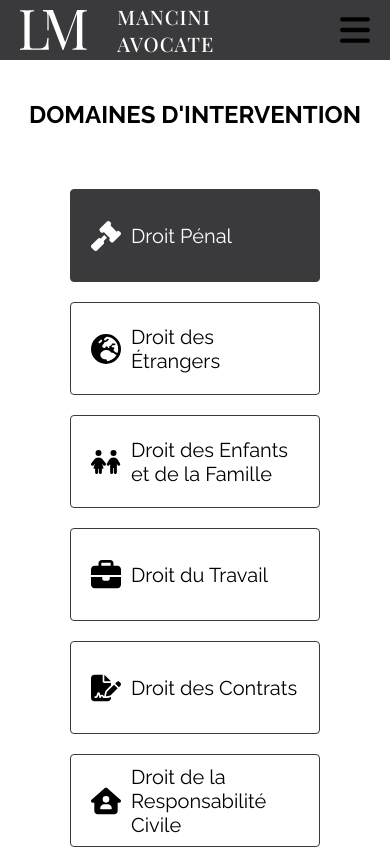
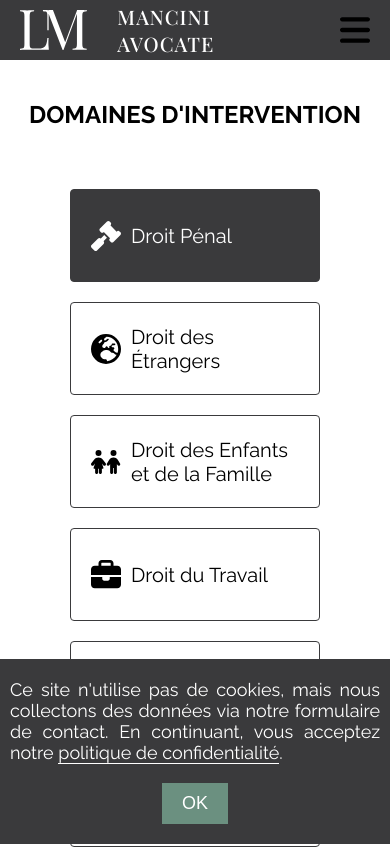
Before and after one commit to Low3nd/mancini-lawyer, a Next.js app: page /competences in a window 390 px wide. Shown: the top 849 px of the page. Built offline with nearby package versions, Linux system fonts and the light colour scheme.

Commit message:
added cookie consent popup

```diff
--- /dev/null
+++ b/components/CookiePopup.js
@@ -0,0 +1,23 @@
+import Link from 'next/link';
+
+import styles from '../styles/components/CookiePopup.module.css';
+
+const CookiePopup = ({ setCookieConsent }) => {
+
+    return (
+        <div className={styles['cookie-popup']}>
+            <p>Ce site n&apos;utilise pas de cookies, mais nous collectons des données via notre formulaire de contact. En continuant, vous acceptez notre <Link href='/competences'>politique de confidentialité</Link>.</p>
+            <button
+                onClick={() => {
+                    localStorage.setItem('cookieConsent', 'true');
+                    setCookieConsent(true);
+                }}
+            >
+                OK
+            </button>
+        </div>
+    )
+
+}
+
+export default CookiePopup;
--- /dev/null
+++ b/components/DevConsole.js
@@ -0,0 +1,13 @@
+import styles from '../styles/components/DevConsole.module.css'
+
+const DevConsole = ({ cookieConsent }) => {
+    return (
+        <div className={styles['dev-console']}>
+            <button onClick={() => localStorage.removeItem('cookieConsent')}>Clear localStorage</button>
+            <button onClick={() => console.log(localStorage.getItem('cookieConsent'))}>Log localStorage</button>
+            <button onClick={() => console.log(cookieConsent)}>Log CookieState</button>
+        </div>
+    )
+}
+
+export default DevConsole;
--- a/components/layout.js
+++ b/components/layout.js
@@ -1,9 +1,14 @@
+import CookiePopup from '../components/CookiePopup';
+import DevConsole from '../components/DevConsole';
+
 import styles from '../styles/layout.module.css';
 
-const Layout = ({children}) => {
+const Layout = ({ children, cookieConsent, setCookieConsent }) => {
     return (
         <>
             <div className={styles['mobile-wrapper']}>
+                {/* <DevConsole cookieConsent={cookieConsent} /> */}
+                {cookieConsent === null && <CookiePopup setCookieConsent={setCookieConsent} />}
                 <main>{children}</main>
             </div>
         </>
--- a/pages/_app.js
+++ b/pages/_app.js
@@ -1,3 +1,4 @@
+import { useState, useEffect, useCallback } from 'react'
 import Head from 'next/head'
 import Layout from '../components/layout'
 import section from '../data/section.JSON'
@@ -12,6 +13,15 @@ library.add(fas)
 
 const MyApp = ({ Component, pageProps }) => {
 
+  const [cookieConsent, setCookieConsent] = useState('test');
+  useCallback(() => {
+    setCookieConsent(localStorage.getItem('cookieConsent'))
+  }, [setCookieConsent]);
+  useEffect(() => (
+    setCookieConsent(localStorage.getItem('cookieConsent'))
+  ), [cookieConsent]);
+  console.log(cookieConsent);
+
   const slugId = []
   const sluggifyId = section.name.map((id) => {
       slugId.push(id.replace(/ /g, '-').toLowerCase().normalize('NFD').replace(/[\u0300-\u036f]/g, ""))
@@ -23,7 +33,7 @@ const MyApp = ({ Component, pageProps }) => {
         <meta name="viewport" content="width=device-width, initial-scale=1" />
       </Head>
       <div className={styles['content-wrapper']}>
-        <Layout>
+        <Layout cookieConsent={cookieConsent} setCookieConsent={setCookieConsent}>
           <Component {...pageProps} sectionName={section.name} slugId={slugId} />
         </Layout>
       </div>
@@ -31,4 +41,4 @@ const MyApp = ({ Component, pageProps }) => {
   )
 }
 
-export default MyApp
+export default MyApp;
--- a/pages/index.js
+++ b/pages/index.js
@@ -29,8 +29,6 @@ const Home = ({slugId, sectionName}) => {
     sectionElementRefs: sectionRefs,
     offsetPx: -81,
   })
-
-  console.log(activeSection)
 
   return (
     <>
@@ -117,7 +115,7 @@ const Home = ({slugId, sectionName}) => {
       </section>
       <section className={styles['c-skill']}>
         <h3>DOMAINES D&apos;INTERVENTION</h3>
-        <SkillMenu handleClick={() => console.log('competences')} colorScheme={'dark'} disabled={true} />
+        <SkillMenu handleClick={null} colorScheme={'dark'} disabled={true} />
         <div className={styles['c-skill__button-wrapper']}>
         <Link href={'/competences'}><button className={styles['c-skill__link']}>En savoir plus</button></Link>
         </div>
--- /dev/null
+++ b/styles/components/CookiePopup.module.css
@@ -0,0 +1,42 @@
+.cookie-popup {
+    display: flex;
+    gap: 2rem;
+    justify-content: space-between;
+    align-items: center;
+    width: 100%;
+    padding: 2rem 2rem;
+    position: fixed;
+    bottom: 0;
+    z-index: 9;
+    font-size: 1.8rem;
+    text-align: justify;
+    color: white;
+    background-color: var(--grey);
+}
+.cookie-popup p {
+    max-width: 85%;
+}
+.cookie-popup a {
+    text-decoration: none;
+    color: white;
+    border-bottom: 1px solid white;
+}
+.cookie-popup button {
+    max-height: 5rem;
+    padding: 1rem 2rem;
+    border: none;
+    font-size: 1.8rem;
+    color: white;
+    background-color: var(--green);
+    cursor: pointer;
+}
+
+@media screen and (max-width: 400px) {
+    .cookie-popup {
+        flex-direction: column;
+        padding: 2rem 1rem;
+    }
+    .cookie-popup p {
+        max-width: 100%;
+    }
+}
--- /dev/null
+++ b/styles/components/DevConsole.module.css
@@ -0,0 +1,6 @@
+.dev-console {
+    width: 100%;
+    position: fixed;
+    top: 0;
+    z-index: 10;
+}
```
